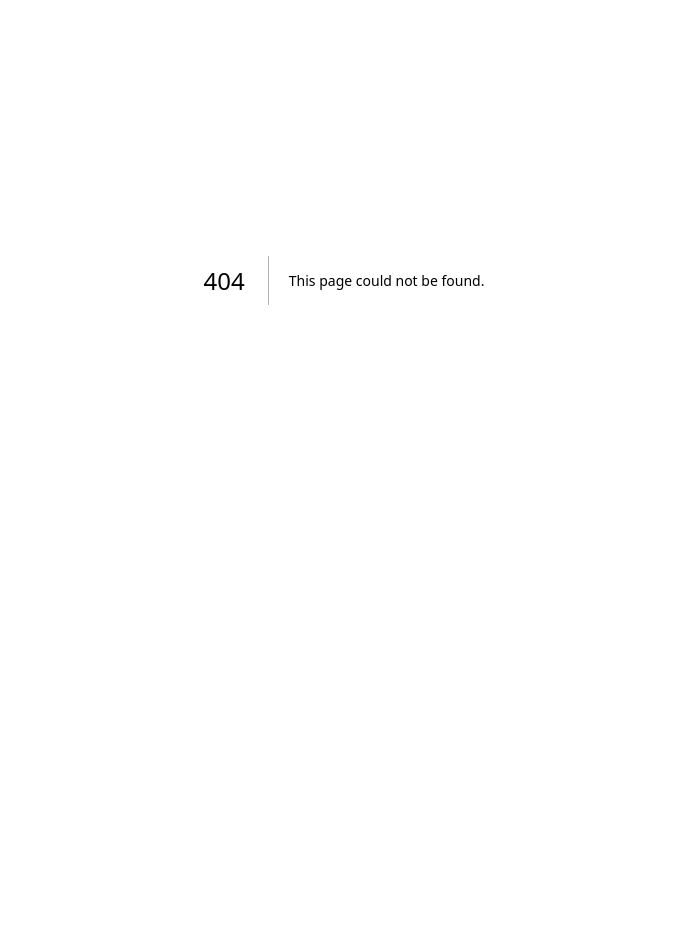
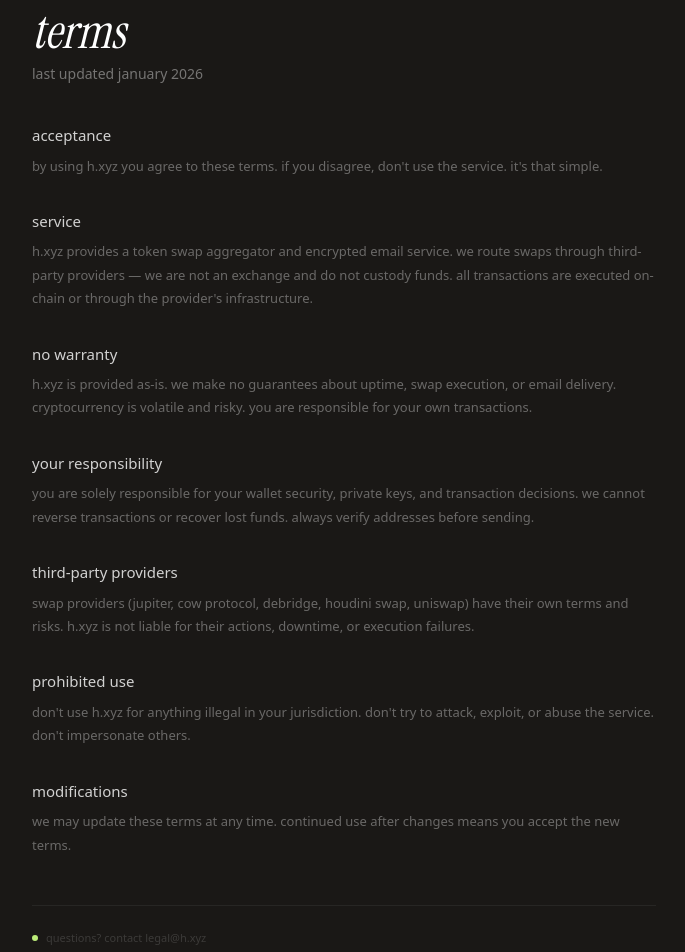
Before and after one commit to keypad/h.xyz, a Next.js app: page /terms in a window 1280 px wide. Before the commit this address had no page. Shown: the part 120-1072 px from the top of the page, without its empty margins (296-981 px from the left). Before the commit the page ends 800 px from the top, so only its background shows below. Built offline with nearby package versions, Linux system fonts and the light colour scheme.

Commit message:
feat: add terms of service page at /terms

```diff
--- /dev/null
+++ b/app/terms/page.tsx
@@ -0,0 +1,66 @@
+import type { Metadata } from "next"
+import Footer from "@/components/footer"
+import Header from "@/components/header"
+
+export const metadata: Metadata = {
+	title: "terms",
+	description: "h.xyz terms of service.",
+}
+
+const sections = [
+	{
+		title: "acceptance",
+		body: "by using h.xyz you agree to these terms. if you disagree, don't use the service. it's that simple.",
+	},
+	{
+		title: "service",
+		body: "h.xyz provides a token swap aggregator and encrypted email service. we route swaps through third-party providers — we are not an exchange and do not custody funds. all transactions are executed on-chain or through the provider's infrastructure.",
+	},
+	{
+		title: "no warranty",
+		body: "h.xyz is provided as-is. we make no guarantees about uptime, swap execution, or email delivery. cryptocurrency is volatile and risky. you are responsible for your own transactions.",
+	},
+	{
+		title: "your responsibility",
+		body: "you are solely responsible for your wallet security, private keys, and transaction decisions. we cannot reverse transactions or recover lost funds. always verify addresses before sending.",
+	},
+	{
+		title: "third-party providers",
+		body: "swap providers (jupiter, cow protocol, debridge, houdini swap, uniswap) have their own terms and risks. h.xyz is not liable for their actions, downtime, or execution failures.",
+	},
+	{
+		title: "prohibited use",
+		body: "don't use h.xyz for anything illegal in your jurisdiction. don't try to attack, exploit, or abuse the service. don't impersonate others.",
+	},
+	{
+		title: "modifications",
+		body: "we may update these terms at any time. continued use after changes means you accept the new terms.",
+	},
+]
+
+export default function TermsPage() {
+	return (
+		<>
+			<Header />
+			<main className="mx-auto max-w-2xl px-6 pt-24 pb-16 md:pt-32 md:pb-24">
+				<h1 className="font-serif text-4xl italic text-white sm:text-5xl">terms</h1>
+				<p className="mt-2 text-sm text-white/40">last updated january 2026</p>
+
+				<div className="mt-10 flex flex-col gap-8">
+					{sections.map((s) => (
+						<section key={s.title}>
+							<h2 className="text-[15px] font-medium text-white/80">{s.title}</h2>
+							<p className="mt-2 text-[13px] leading-[1.8] text-white/35">{s.body}</p>
+						</section>
+					))}
+				</div>
+
+				<div className="mt-12 flex items-center gap-2 border-t border-white/[0.06] pt-6 text-[11px] text-white/15">
+					<span className="h-1.5 w-1.5 rounded-full bg-[#BCEC79]" />
+					questions? contact legal@h.xyz
+				</div>
+			</main>
+			<Footer />
+		</>
+	)
+}
```
